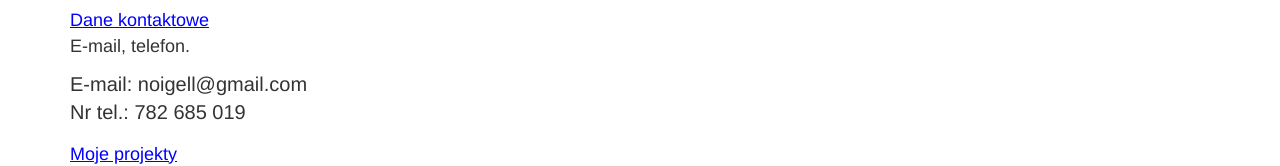
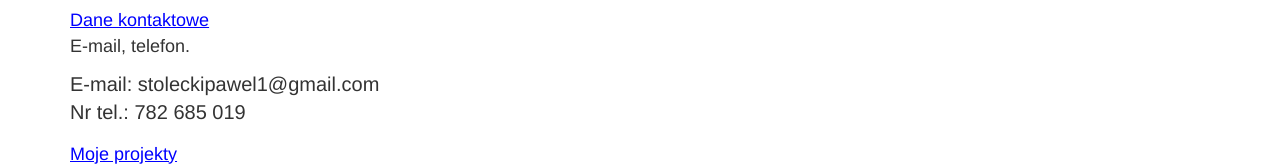
Before and after one commit to stopawel/my-site, a plain HTML site: page index.html in a window 1280 px wide. Both pictures are taken after a click on the element "Dane kontaktowe". Shown: the part 193-359 px from the top of the page. Drawn offline with nearby package versions, Linux system fonts and the light colour scheme.

Commit message:
Update index.html

```diff
--- a/index.html
+++ b/index.html
@@ -31,7 +31,7 @@
 				<p>E-mail, telefon.</p>
 				<div id="demo2" class="collapse">
 					<ul>
-						<li>E-mail: noigell@gmail.com</li>
+						<li>E-mail: stoleckipawel1@gmail.com</li>
 						<li>Nr tel.: 782 685 019</li>
 					</ul>
 				</div>
```
